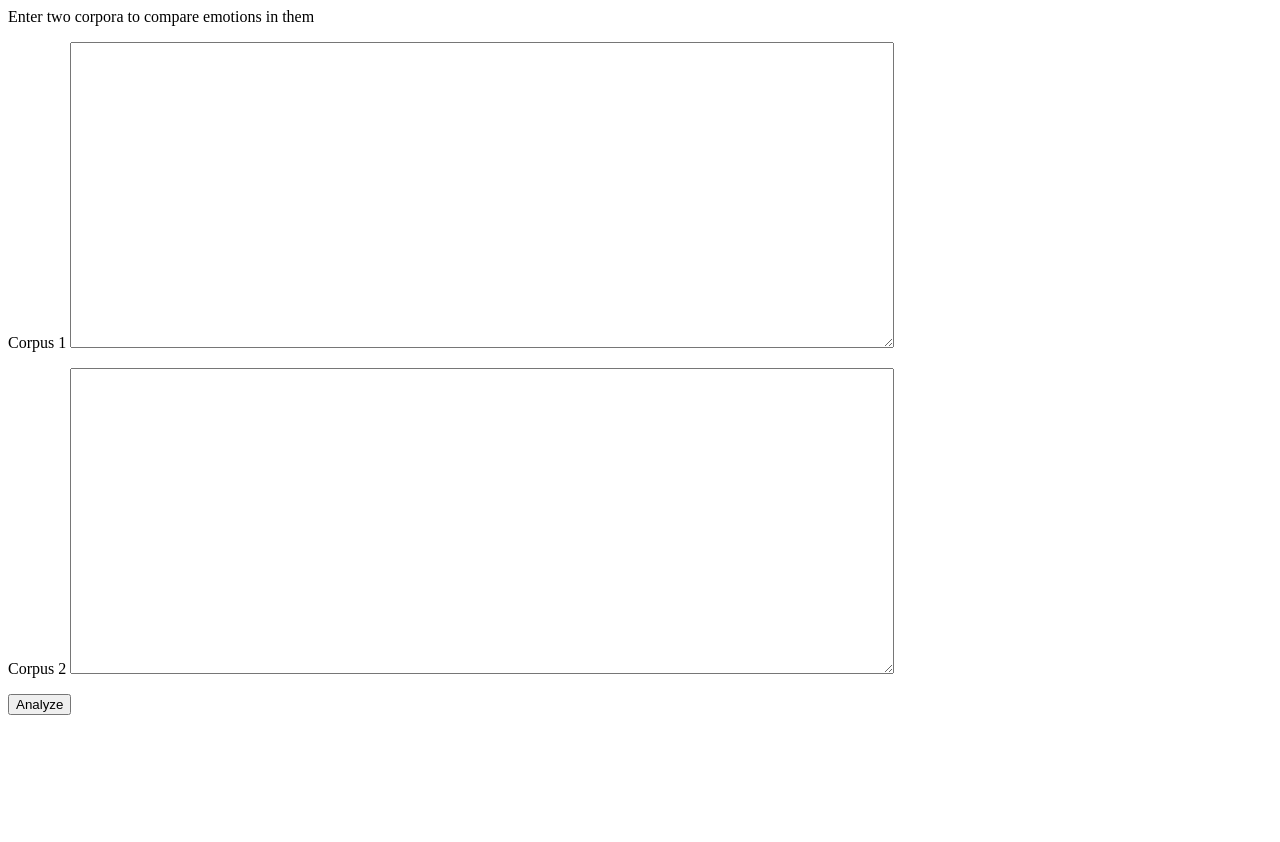
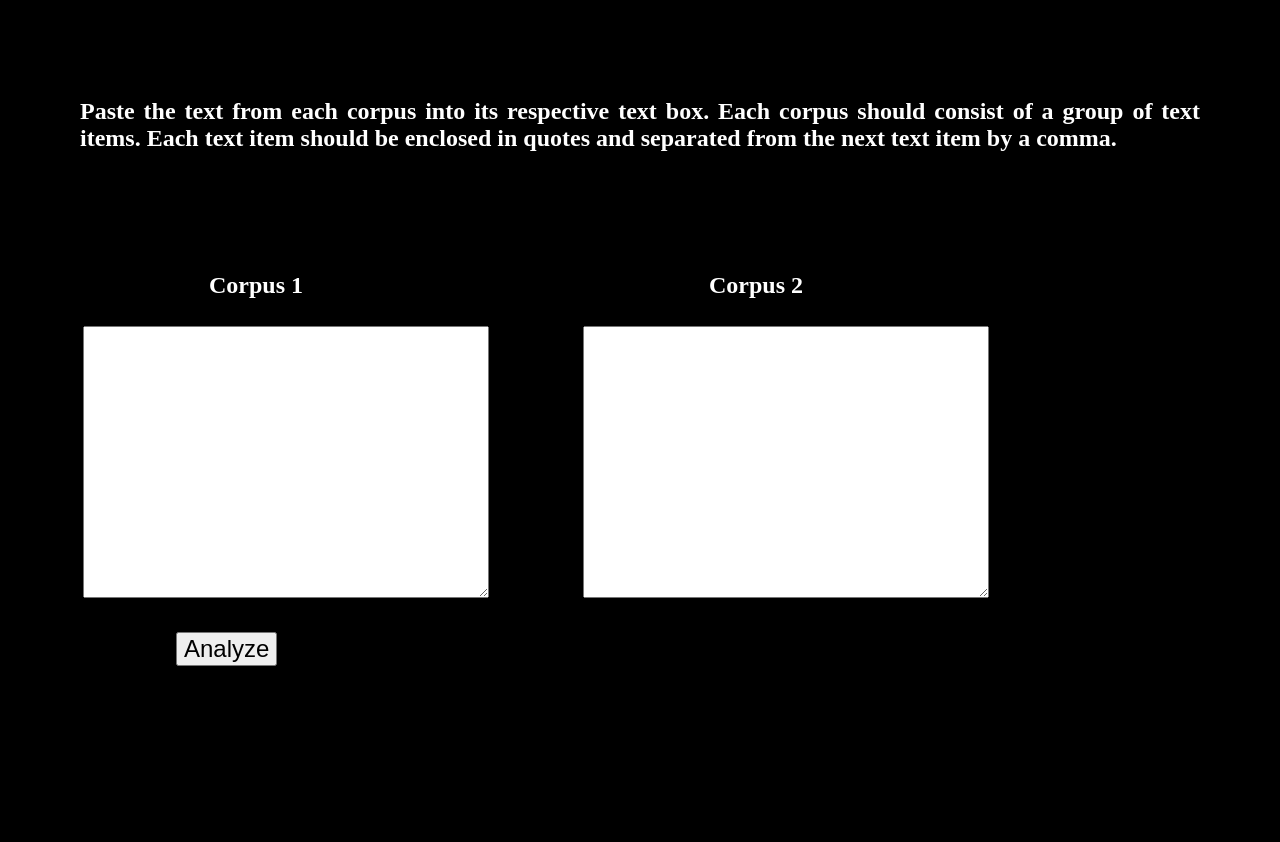
Before and after one commit to andymartens/emotion-comparison, a Flask app: page / in a window 1280 px wide. Before the commit the page ends 715 px from the top, so only its background shows below. Run offline with Flask 2, Linux system fonts and the light colour scheme.

Commit message:
updated input.html file

```diff
--- a/emotion_flask_app/templates/input.html
+++ b/emotion_flask_app/templates/input.html
@@ -4,24 +4,65 @@
     Enter two corpora to compare emotions in them
     <meta charset="utf-8" />
     <title>Emotionizer</title>
+    <style>
+
+    .box_for_text_input {
+        display: inline-block;
+        text-align: center;
+        width: 400px;
+        height: 20em;
+        margin: 2em;
+        color: white;
+    }
+
+    .text_input {
+        display: inline-block;
+        text-align: center;
+        width: 400px;
+        height: 20em;
+        margin: 2em;
+        color: black;
+    }
+
+    #opening_instructions {
+        text-align: justify;
+        color: white;
+        margin: 3em;
+    }
+
+    body {
+        background-color: black;
+}
+
+    #button {
+        font-size: x-large;
+        position: relative;
+        top: -7em;
+        left: 7em;
+}
+
+    </style>
 
   </head>
-  <body>
+
   <!-- When press submit button, i think this first line changes the url to end with /analyze
   and sends a POST request to the app.py file on server. i assume the app.py file is listening
   for a POST request and sees that it's now coming from /analyze url. so it runs the function
   associated with /analyze. Check to see if this is correct. -->
+  <body>
+      <h2 id="opening_instructions">Paste the text from each corpus into its respective
+        text box.  Each corpus should consist of a group of text items.  Each text item
+        should be enclosed in quotes and separated from the next text item by a comma.</h2>
       <form action="/analyze" method="POST">
-          <p> Corpus 1
-          <textarea rows="20" cols="100" name="corpus1">
-          </textarea>
-          </p>
-          <p> Corpus 2
-            <textarea rows="20" cols="100" name="corpus2">
-            </textarea>
-          </p>
-          <p>
-          <input type="submit" value="Analyze">
-          </p>
+          <h2 class="box_for_text_input">Corpus 1
+              <textarea name="corpus1" class="text_input"></textarea>
+          </h2>
+          <h2 class="box_for_text_input">Corpus 2
+              <textarea name="corpus2" class="text_input"></textarea>
+          </h2>
+          <div>
+              <input type="submit" value="Analyze" id="button">
+          </div>
       </form>
   </body>
+</html>
```
Lines whose indentation alone changed are shown as unchanged.
